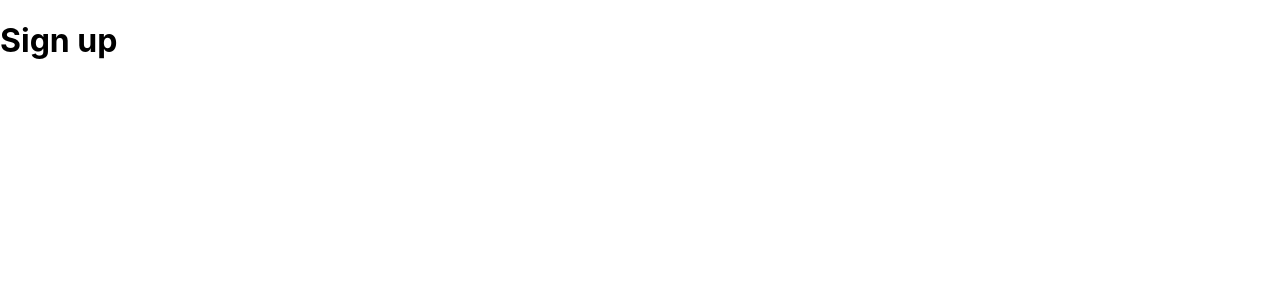
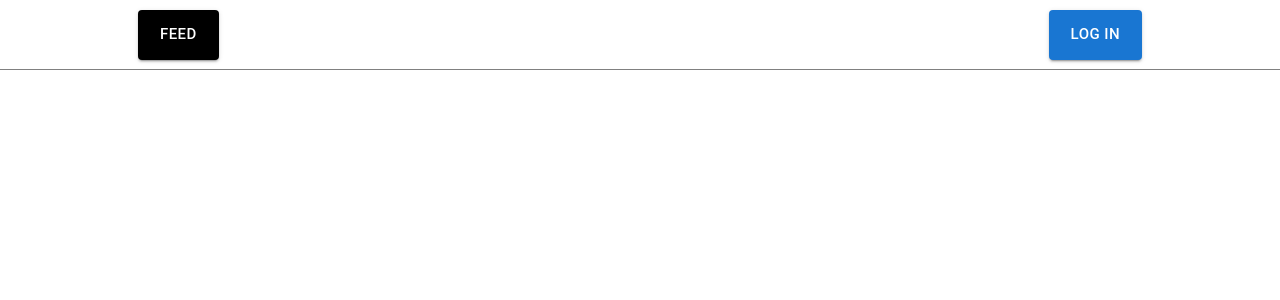
Before and after one commit to pathu-221/next-js-blog-site, a Next.js app: page /enter in a window 1280 px wide. Shown: the top 300 px of the page. Built offline with nearby package versions, Linux system fonts and the light colour scheme.

Commit message:
added nav bar

```diff
--- a/components/Loader.js
+++ b/components/Loader.js
@@ -1,5 +1,5 @@
-function Loader() {
+
+
+export default function Loader({ show }) {
     return show ? <div className='loader'></div> : null;
 }
-
-export default Loader;
--- a/components/Navbar.js
+++ b/components/Navbar.js
@@ -0,0 +1,62 @@
+import Link from "next/link";
+import { Button, Avatar } from '@mui/material'
+import { createTheme, ThemeProvider } from '@mui/material/styles';
+
+const theme = createTheme({
+    palette: {
+        primary: {
+            main: '#000000',
+        }
+    },
+});
+
+export default function Navbar() {
+
+    const user = null;
+    const username = null;
+    return (
+        <nav className="navbar">
+
+            <ul>
+                <ThemeProvider theme={theme}>
+                    <li>
+                        <Link href="/">
+                            <Button
+                            className='button'
+                            variant='contained'
+                            size='large'>FEED</Button>
+                        </Link>
+                    </li>
+                </ThemeProvider>
+                {username && (
+                    <div className="push-right">
+                        <li >
+                            <Link href="/admin">
+                                <Button variant='contained' className="button">Write posts</Button>
+                            </Link>
+
+                        </li>
+                        <li>
+                            <Link href={`${username}`}>
+                                <Avatar
+                                sx={{
+                                    width: '50px',
+                                    height: '50px'
+                                }}
+                                alt='user photo' src={`${user?.photoURL}`}/>
+                            </Link>
+                        </li>
+                    </div>
+                )}
+                {!username && (
+                    <li>
+                        <Link href={`${username}`}>
+                            <Button className="button" variant='contained' size='large'>Log in</Button>
+                        </Link>
+                    </li>
+                )}
+            </ul>
+
+        </nav>
+    );
+}
--- a/package.json
+++ b/package.json
@@ -9,6 +9,9 @@
     "lint": "next lint"
   },
   "dependencies": {
+    "@emotion/react": "^11.10.0",
+    "@emotion/styled": "^11.10.0",
+    "@mui/material": "^5.10.2",
     "firebase": "^9.9.3",
     "next": "12.2.5",
     "react": "18.2.0",
--- a/pages/_app.js
+++ b/pages/_app.js
@@ -1,7 +1,14 @@
 import '../styles/globals.css'
 
+import Navbar from '@components/Navbar';
+
 function MyApp({ Component, pageProps }) {
-  return <Component {...pageProps} />
+  return (
+    <>
+    <Navbar />
+    <Component {...pageProps} />
+    </>
+  )
 }
 
 export default MyApp
--- a/pages/admin/[slug].js
+++ b/pages/admin/[slug].js
@@ -1,7 +1,7 @@
 export default function AdminPostEdit ({}) {
     return (
         <main>
-            <h1>Edit post </h1>
+            <h1>Edit post</h1>
         </main>
     )
 }
--- a/pages/admin/index.js
+++ b/pages/admin/index.js
@@ -1,7 +1,7 @@
 export default function AdminPostsPage ({}) {
     return (
         <main>
-
+            <h1>Posts</h1>
         </main>
     )
 }
--- a/styles/globals.css
+++ b/styles/globals.css
@@ -1,7 +1,4 @@
-:root {
-  --color-bg: white;
-  --color-blue: '#408ee0';
-}
+
 
 html,
 body {
@@ -20,12 +17,57 @@ a {
   box-sizing: border-box;
 }
 
-.loader {
-  border: 10px solid var(--color-bg);
-  border-top: 10px solid var(--color-blue);
+
+
+.navbar {
+  height: 70px;
+  width: 100%;
+  background-color: white;
+  position: fixed;
+  top: 0;
+  padding: 0 10vw;
+  font-weight: bold;
+  border-bottom: 1px solid gray;
+  z-index: 99;
+}
+
+.push-right {
+  display: flex;
+}
+
+.navbar ul {
+  list-style-type: none;
+  margin: 0;
+  padding: 0;
+  display: flex;
+  align-items: center;
+  justify-content: space-between;
+  height: 100%;
+}
+
+.navbar img {
   border-radius: 50%;
   width: 50px;
   height: 50px;
+  cursor: pointer;
+}
+
+.navbar li {
+  border-radius: 50%;
+  margin: 10px;
+}
+
+.button {
+  height: 50px;
+}
+
+.loader {
+  border: 10px solid #f3f3f3;
+  border-radius: 50%;
+  border-top: 10px solid #3498db;
+  width: 50px;
+  height: 50px;
+  -webkit-animation: spin 2s linear infinite; /* Safari */
   animation: spin 2s linear infinite;
 }
 
```
Also changed, not shown: jsconfig.json (added, +10 -0 lines), pages/index.js (+3 -6 lines), 2 other files (tests, documents, lock files or other folders).
